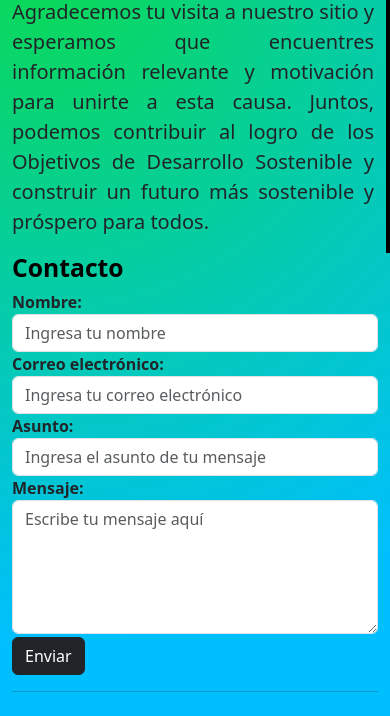
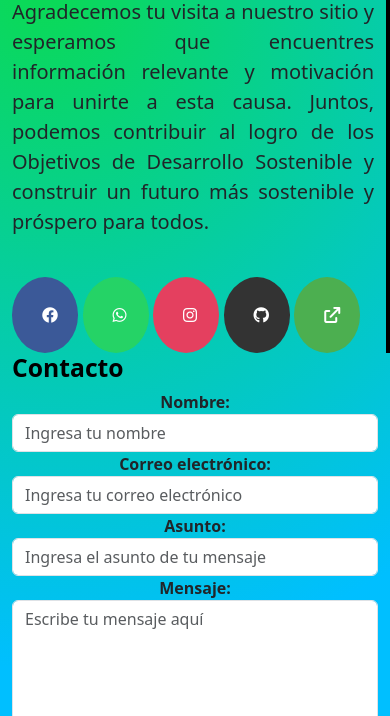
Before and after one commit to Saucedo-Gonzalo/ProyectoFinal-informatorio, a Django app: page /contacto/ in a window 390 px wide. Shown: the part 497-1213 px from the top of the page. Run offline with Django 4.2, Linux system fonts and the light colour scheme; some libraries are stand-ins or nearby versions; grey boxes are pictures that could not be loaded.

Commit message:
botones de redes destacados y alineados

```diff
--- a/repositorio/raiz/static/css/contacto.css
+++ b/repositorio/raiz/static/css/contacto.css
@@ -35,3 +35,45 @@ h2 {
   text-align: center;
   margin-top: 20px;
 }
+
+.fa {
+  padding:30px;
+  border-radius: 50%;
+  text-align: center;
+  text-decoration: none;
+  display: inline-block;
+  margin: 0 auto;
+}
+
+.fa-facebook {
+  background-color: #3b5998;
+  color: white;
+}
+
+.fa-whatsapp {
+  background-color: #25d366;
+  color: white;
+}
+
+.fa-instagram {
+  background-color: #e4405f;
+  color: white;
+}
+
+.fa-github {
+  background-color: #333;
+  color: white;
+}
+
+.fa-external-link {
+  background-color: #4CAF50; /* Green */
+  color: white;
+}
+
+.col-md-6 {
+  text-align:center;
+}
+
+.col-md-6 a {
+  width: calc(110% / 6);
+}
--- a/repositorio/raiz/templates/contacto/contacto.html
+++ b/repositorio/raiz/templates/contacto/contacto.html
@@ -17,6 +17,12 @@
         <h2>Sobre nosotros</h2>
         <p>Somos un grupo apasionado de personas que estamos participando en el curso "Informatorio". Nuestro objetivo es aprender y contribuir de manera significativa al mundo que nos rodea. Como parte de nuestro proyecto final, hemos creado este sitio tipo blog dedicado a los Objetivos de Desarrollo Sostenible (ODS) 2030.</p>
         <p>Agradecemos tu visita a nuestro sitio y esperamos que encuentres información relevante y motivación para unirte a esta causa. Juntos, podemos contribuir al logro de los Objetivos de Desarrollo Sostenible y construir un futuro más sostenible y próspero para todos.</p>
+        <br>
+        <a href="https://www.facebook.com/empleochaco" class="fa fa-facebook" rel="noopener noreferrer" aria-label="Facebook"></a>
+        <a href="https://wa.me/5493624625154" target="_blank" class="fa fa-whatsapp" rel="noopener noreferrer" aria-label="WhatsApp"></a>
+        <a href="https://www.instagram.com/empleochaco/" class="fa fa-instagram" rel="noopener noreferrer" aria-label="Instagram"></a>
+        <a href="https://github.com/Saucedo-Gonzalo/ProyectoFinal-informatorio.git" class="fa fa-github" rel="noopener noreferrer" aria-label="Github"></a>
+        <a href="https://empleo.chaco.gob.ar/cenit#/" class="fa fa-external-link" rel="noopener noreferrer" aria-label="Cenit"></a>
       </div>
       <!-- Formulario de contacto -->
       <div class="col-md-6">
```
